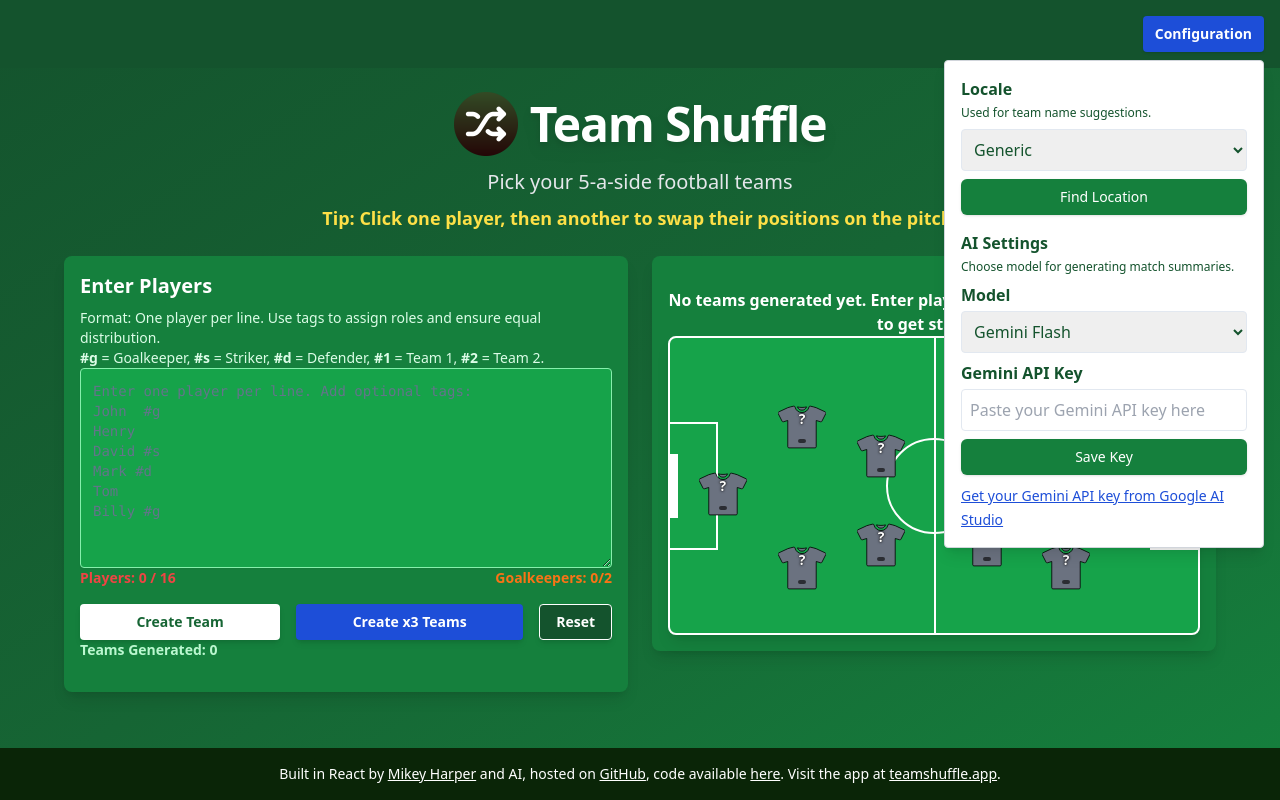
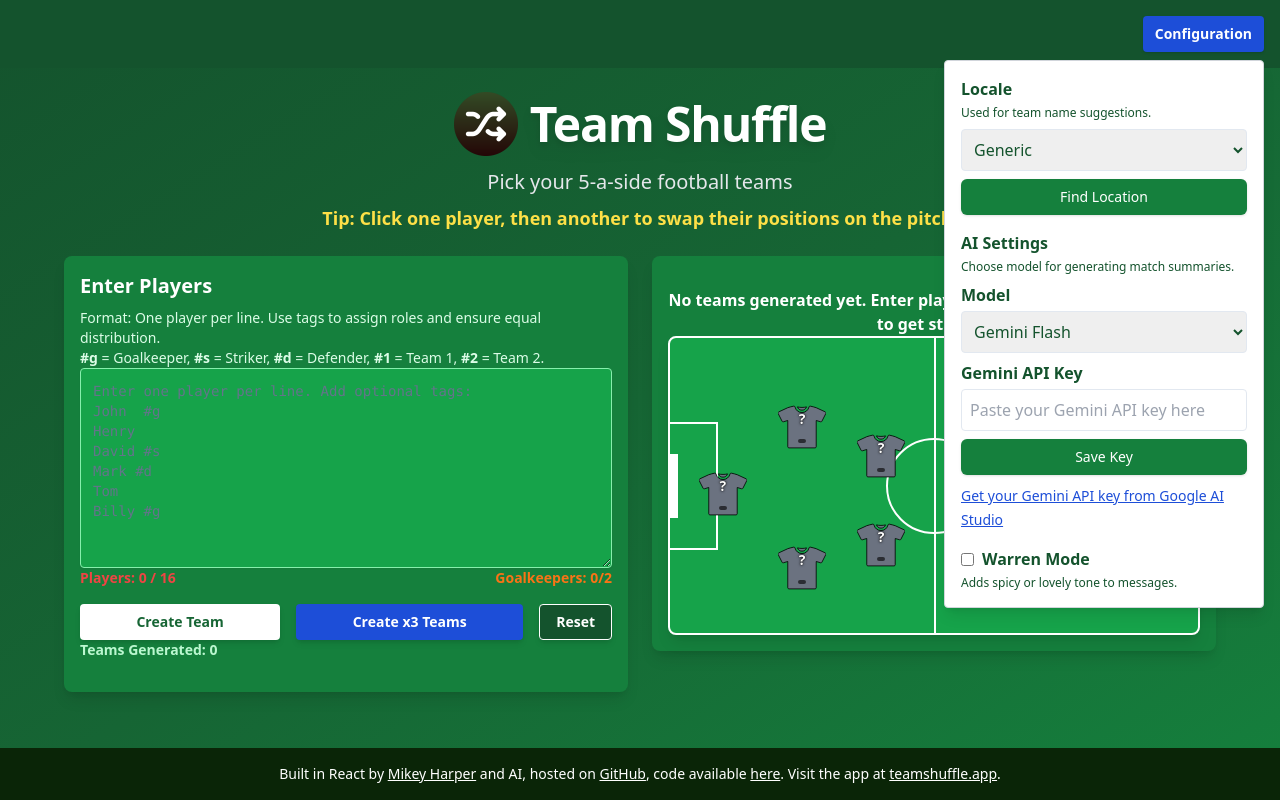
Before and after one commit to dr-harper/football-team-picker, a React (Vite) app: page / in a window 1280 px wide. Both pictures are taken after a click on the button "Configuration". Built offline with nearby package versions, Linux system fonts and the light colour scheme.

Commit message:
Add Warren Mode feature

```diff
--- a/src/App.tsx
+++ b/src/App.tsx
@@ -38,6 +38,7 @@ const FootballTeamPicker = () => {
     const [aiModel, setAIModel] = useState(() => localStorage.getItem('aiModel') || 'gemini-2.0-flash');
     const [aiSummaries, setAISummaries] = useState<{ [setupIndex: number]: string }>({});
     const [geminiKeyError, setGeminiKeyError] = useState<string | null>(null);
+    const [warrenMode, setWarrenMode] = useState(() => localStorage.getItem('warrenMode') === 'true');
     const aiInputRef = useRef<HTMLInputElement>(null);
 
     useEffect(() => {
@@ -49,6 +50,10 @@ const FootballTeamPicker = () => {
     }, [selectedLocation]);
 
     useEffect(() => {
+        localStorage.setItem('warrenMode', String(warrenMode));
+    }, [warrenMode]);
+
+    useEffect(() => {
         // Update places based on selected location
         setPlaces((teamPlaces as any)[selectedLocation]?.places || teamPlaces.Generic.places);
     }, [selectedLocation]);
@@ -57,6 +62,24 @@ const FootballTeamPicker = () => {
     useEffect(() => {
         setAISummaries({});
     }, [teamSetups]);
+
+    const applyWarrenTone = (msg: string) => {
+        if (!warrenMode) return msg;
+        const nasty = [
+            ' Sort it out, pal!',
+            ' Did your brain take a day off?',
+            ' Honestly, that\'s pathetic.'
+        ];
+        const lovely = [
+            ' You\'re doing great!',
+            ' Lovely stuff!',
+            ' Keep it up, legend!'
+        ];
+        if (Math.random() < 0.1) {
+            return msg + ' ' + nasty[Math.floor(Math.random() * nasty.length)];
+        }
+        return msg + ' ' + lovely[Math.floor(Math.random() * lovely.length)];
+    };
 
     const handleLocationChange = (event: React.ChangeEvent<HTMLSelectElement>) => {
         setSelectedLocation(event.target.value);
@@ -68,22 +91,22 @@ const FootballTeamPicker = () => {
         setPlaces(places);
         setIsLoadingLocation(false); // Stop loading animation
         if (location === 'Generic') {
-            setNotification("Sorry, we don't have any regional data for your location.Defaulting to Generic");
+            setNotification(applyWarrenTone("Sorry, we don't have any regional data for your location. Defaulting to Generic"));
         } else {
-            setNotification(`Location found: ${location}`); // Show notification
+            setNotification(applyWarrenTone(`Location found: ${location}`)); // Show notification
         }
     };
 
     const generateTeams = () => {
         if (!playersText.trim()) {
-            setErrorMessage('Please enter player names');
+            setErrorMessage(applyWarrenTone('Please enter player names'));
             return;
         }
 
         const playerLines = playersText.split('\n').filter(line => line.trim().length > 0);
 
         if (playerLines.length < 10) {
-            setErrorMessage('You need at least 10 players for two 5-a-side teams');
+            setErrorMessage(applyWarrenTone('You need at least 10 players for two 5-a-side teams'));
             return;
         }
 
@@ -114,11 +137,11 @@ const FootballTeamPicker = () => {
 
         const numTeams = Math.floor(2);
         if (goalkeepers.length < numTeams) {
-            setErrorMessage(`You need at least ${numTeams} goalkeepers`);
+            setErrorMessage(applyWarrenTone(`You need at least ${numTeams} goalkeepers`));
         }
 
         if (players.length > 16) {
-            setErrorMessage('You can only have a maximum of 16 players');
+            setErrorMessage(applyWarrenTone('You can only have a maximum of 16 players'));
             return;
         }
 
@@ -511,9 +534,9 @@ const FootballTeamPicker = () => {
             });
             const data = await res.json();
             const summary = data.candidates?.[0]?.content?.parts?.[0]?.text || 'No summary generated.';
-            setAISummaries(prev => ({ ...prev, [setupIndex]: summary }));
+            setAISummaries(prev => ({ ...prev, [setupIndex]: applyWarrenTone(summary) }));
         } catch (e) {
-            setAISummaries(prev => ({ ...prev, [setupIndex]: 'Error generating summary.' }));
+            setAISummaries(prev => ({ ...prev, [setupIndex]: applyWarrenTone('Error generating summary.') }));
         }
     };
 
@@ -533,6 +556,8 @@ const FootballTeamPicker = () => {
                 onGeminiKeySave={handleGeminiKeySave}
                 aiInputRef={aiInputRef}
                 geminiKeyError={geminiKeyError}
+                warrenMode={warrenMode}
+                onWarrenModeChange={setWarrenMode}
             />
             <div className="flex-grow p-4 sm:p-6">
                 {/* Notification */}
@@ -618,7 +643,7 @@ Billy #g"
                                             setTeamSetups([]);
                                             setErrorMessage('');
                                             setPlayerNumbers({});
-                                            setNotification(`All teams cleared`);
+                                            setNotification(applyWarrenTone(`All teams cleared`));
                                         }}
                                         className="bg-green-900 text-white py-2 px-4 rounded font-bold shadow-md transition border border-white hover:bg-green-800"
                                     >
--- a/src/components/HeaderBar.tsx
+++ b/src/components/HeaderBar.tsx
@@ -13,6 +13,8 @@ interface HeaderBarProps {
     onGeminiKeySave: () => void;
     aiInputRef: React.RefObject<HTMLInputElement>;
     geminiKeyError: string | null;
+    warrenMode: boolean;
+    onWarrenModeChange: (value: boolean) => void;
 }
 
 const HeaderBar: React.FC<HeaderBarProps> = ({
@@ -26,6 +28,8 @@ const HeaderBar: React.FC<HeaderBarProps> = ({
     onGeminiKeySave,
     aiInputRef,
     geminiKeyError,
+    warrenMode,
+    onWarrenModeChange,
 }) => {
     const [showConfig, setShowConfig] = useState(false);
 
@@ -115,6 +119,17 @@ const HeaderBar: React.FC<HeaderBarProps> = ({
                                 <div className="text-red-600 text-sm mt-2">{geminiKeyError}</div>
                             )}
                         </div>
+                        <div>
+                            <label className="font-bold flex items-center gap-2">
+                                <input
+                                    type="checkbox"
+                                    checked={warrenMode}
+                                    onChange={(e) => onWarrenModeChange(e.target.checked)}
+                                />
+                                Warren Mode
+                            </label>
+                            <p className="text-xs mt-1">Adds spicy or lovely tone to messages.</p>
+                        </div>
                     </div>
                 )}
             </div>
```
Also changed, not shown: 1 other file (tests, documents, lock files or other folders).
